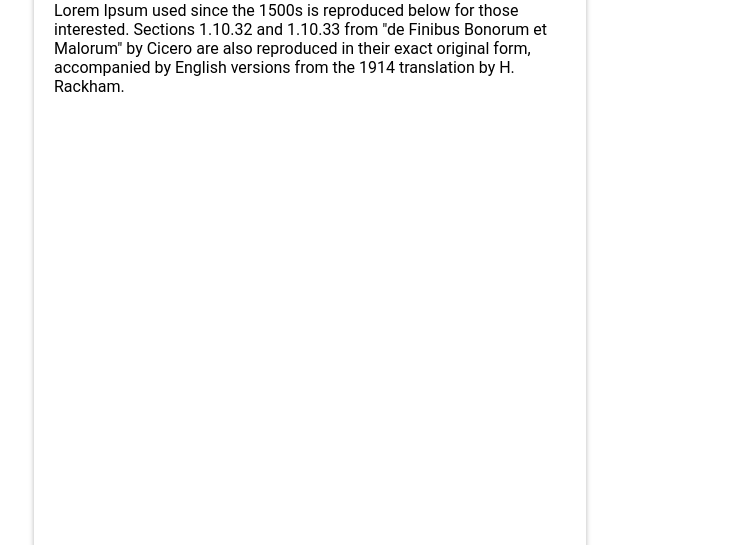
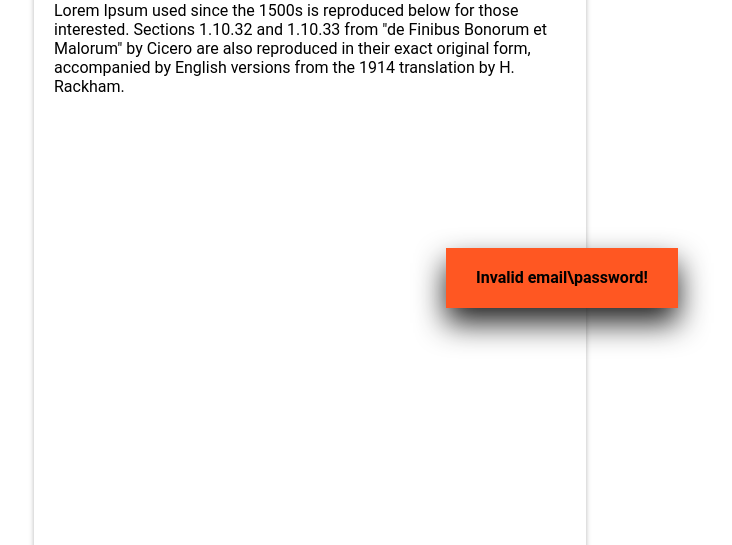
Before and after one commit to EgorkaXXX/NoteHolder, a PHP site: page / in a window 1280 px wide. Shown: the part 572-1117 px from the top of the page, without its empty margins (66-798 px from the left). Run offline with PHP 8.4, Linux system fonts and the light colour scheme; style sheets or scripts are compiled from the project's sources.

Commit message:
Update index.scss
added login alert

```diff
--- a/scss/index.scss
+++ b/scss/index.scss
@@ -126,6 +126,24 @@ body{
 	&:focus{border-bottom: 2px solid $indigo;}
 }
 
+
+/*ALERTS*/
+
+.login_alert{
+	z-index: 5;
+	position: fixed;
+	bottom: -80px;
+	left: 40%;
+	background: $orange;
+	width:15%;
+	height: 20px;
+	padding: 20px;
+	font-weight: bold;
+	text-align: center;
+	box-shadow: 0 15px 30px $dark;
+	transition: $anim;
+}
+
 /*CONTENT*/
 
 .content{
```
